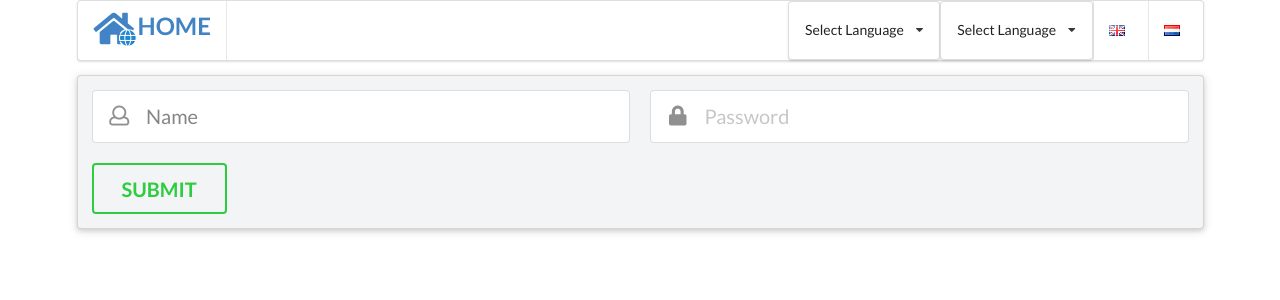
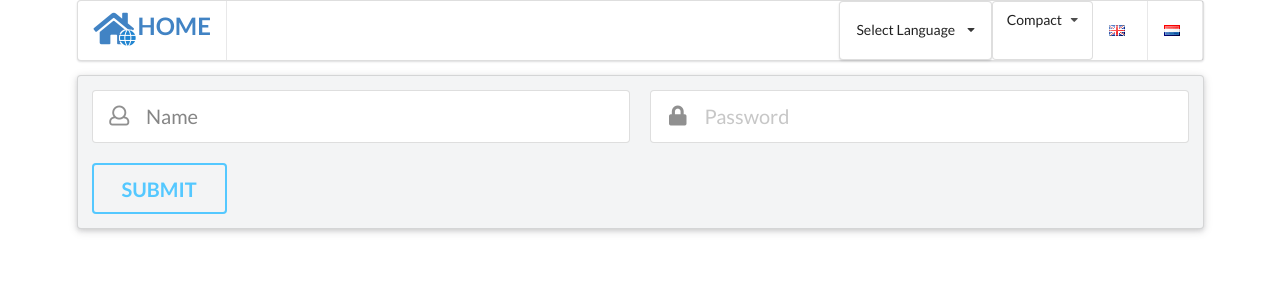
Before and after one commit to tom2kota/international-form-react-context, a React (Create React App) app: page / in a window 1280 px wide. Shown: the top 300 px of the page. Built offline with nearby package versions, Linux system fonts and the light colour scheme.

Commit message:
Update App.js

```diff
--- a/src/components/App.js
+++ b/src/components/App.js
@@ -15,8 +15,8 @@ class App extends Component {
     render() {
         return (
             <div className="ui container">
+                <div className="ui stackable menu">
 
-                <div className="ui stackable menu">
                     <div className="item">
                         <h2 className="ui header blue">
                             <a href="/">
@@ -51,10 +51,9 @@ class App extends Component {
                             </div>
                         </div>
 
-                        <div className="ui compact menu">
-                            <div className="ui simple right dropdown item">
-                                Select Language
+                        <div className="ui compact selection dropdown">
                             <i className="dropdown icon"/>
+                            <div className="text">Compact</div>
                             <div className="menu">
                                 <div className="item" data-value="1"
                                      onClick={() => this.onLanguageChange('English')}>
@@ -68,18 +67,20 @@ class App extends Component {
                                 </div>
                             </div>
                         </div>
+
                     </div>
 
                     <div className="item" onClick={() => this.onLanguageChange('English')}>
                         <i className="flag gb"/>
                     </div>
+
                     <div className="item" onClick={() => this.onLanguageChange('Netherlandish')}>
                         <i className="flag nl"/>
                     </div>
-                    </div>
+
                 </div>
 
-                <ColorContext.Provider value="green">
+                <ColorContext.Provider value="blue">
                     <LanguageContext.Provider value={this.state.language}>
                         <UserCreate/>
                     </LanguageContext.Provider>
```
Lines whose indentation alone changed are shown as unchanged.
